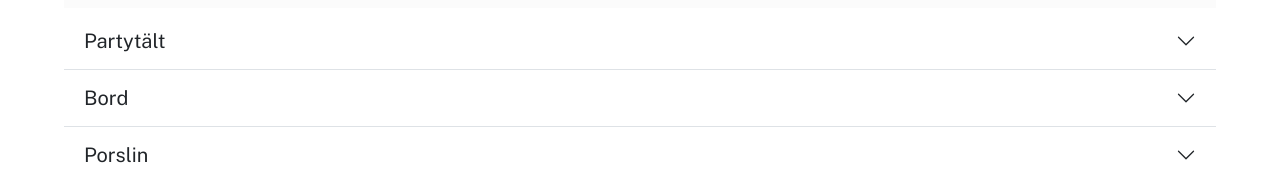
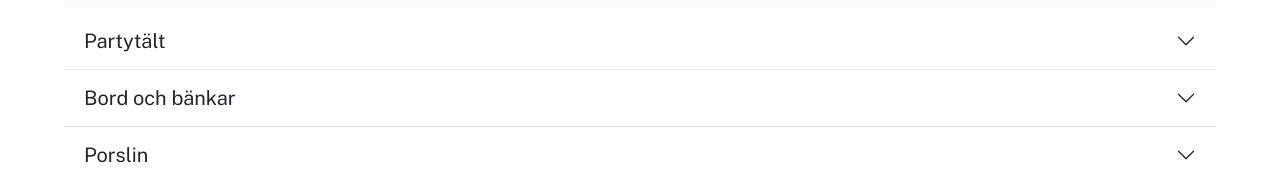
Before and after one commit to Bagubben/Tentually, a React (Vite) app in the folder front-end/: page /kalender in a window 1280 px wide. Shown: the part 385-561 px from the top of the page. Built offline with nearby package versions, Linux system fonts and the light colour scheme.

Commit message:
Changed headline for table to 'Bord och bänkar' istead of only 'Bord '.

```diff
--- a/front-end/src/pages/CalendarPage.jsx
+++ b/front-end/src/pages/CalendarPage.jsx
@@ -77,7 +77,7 @@ const CalendarPage = () => {
 					<Accordion.Header onClick={() => {
 						setAccordionOpen(!accordionOpen)
 					}}>
-						Bord
+						Bord och bänkar
 					</Accordion.Header>
 					<Accordion.Body>
 					<h4> <u> Vikbord 2 / 2 </u> </h4>
```
